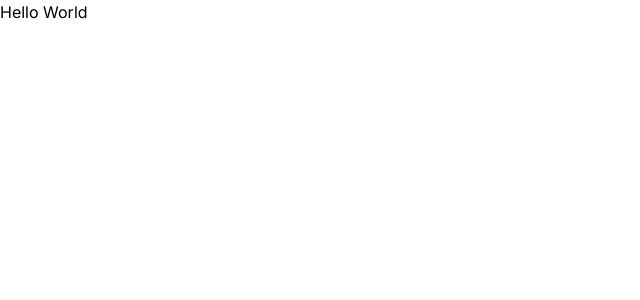
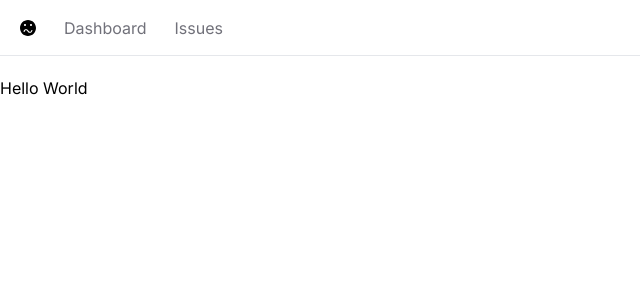
Before and after one commit to Prasanna2099/issue-tracker, a Next.js app: page / in a window 1280 px wide. Shown: the top 300 px of the page, without its empty margins (0-640 px from the left). Built offline with nearby package versions, Linux system fonts and the light colour scheme.

Commit message:
built the nav bar

```diff
--- /dev/null
+++ b/app/NavBar.tsx
@@ -0,0 +1,24 @@
+import Link from 'next/link'
+import React from 'react'
+import { ImConfused2 } from "react-icons/im";
+
+const NavBar = () => {
+    const links = [
+        {label: 'Dashboard', href: '/'},
+        {label: 'Issues', href: '/issues'},
+    ]
+  return (
+    <nav className='flex space-x-7 border-b mb-5 px-5 h-14 items-center'>
+        <Link href= "/"><ImConfused2 /></Link>
+        <ul className='flex space-x-7'>
+            {links.map(link =>
+            <Link
+            key={link.href}
+            className='text-zinc-500 hover:text-zinc-800 transition-colors'
+            href={link.href}>{link.label}</Link>)}
+        </ul>
+    </nav>
+  )
+}
+
+export default NavBar
--- a/app/layout.tsx
+++ b/app/layout.tsx
@@ -1,6 +1,7 @@
 import './globals.css'
 import type { Metadata } from 'next'
 import { Inter } from 'next/font/google'
+import NavBar from './NavBar'
 
 const inter = Inter({ subsets: ['latin'] })
 
@@ -16,7 +17,10 @@
 }) {
   return (
     <html lang="en">
-      <body className={inter.className}>{children}</body>
+      <body className={inter.className}>
+        <NavBar />
+        <main>{children}</main>
+      </body>
     </html>
   )
 }
--- a/package.json
+++ b/package.json
@@ -19,6 +19,7 @@
     "postcss": "8.4.33",
     "react": "18.2.0",
     "react-dom": "18.2.0",
+    "react-icons": "^4.11.0",
     "tailwindcss": "3.4.1",
     "typescript": "5.3.3"
   }
```
Also changed, not shown: 1 other file (tests, documents, lock files or other folders).
